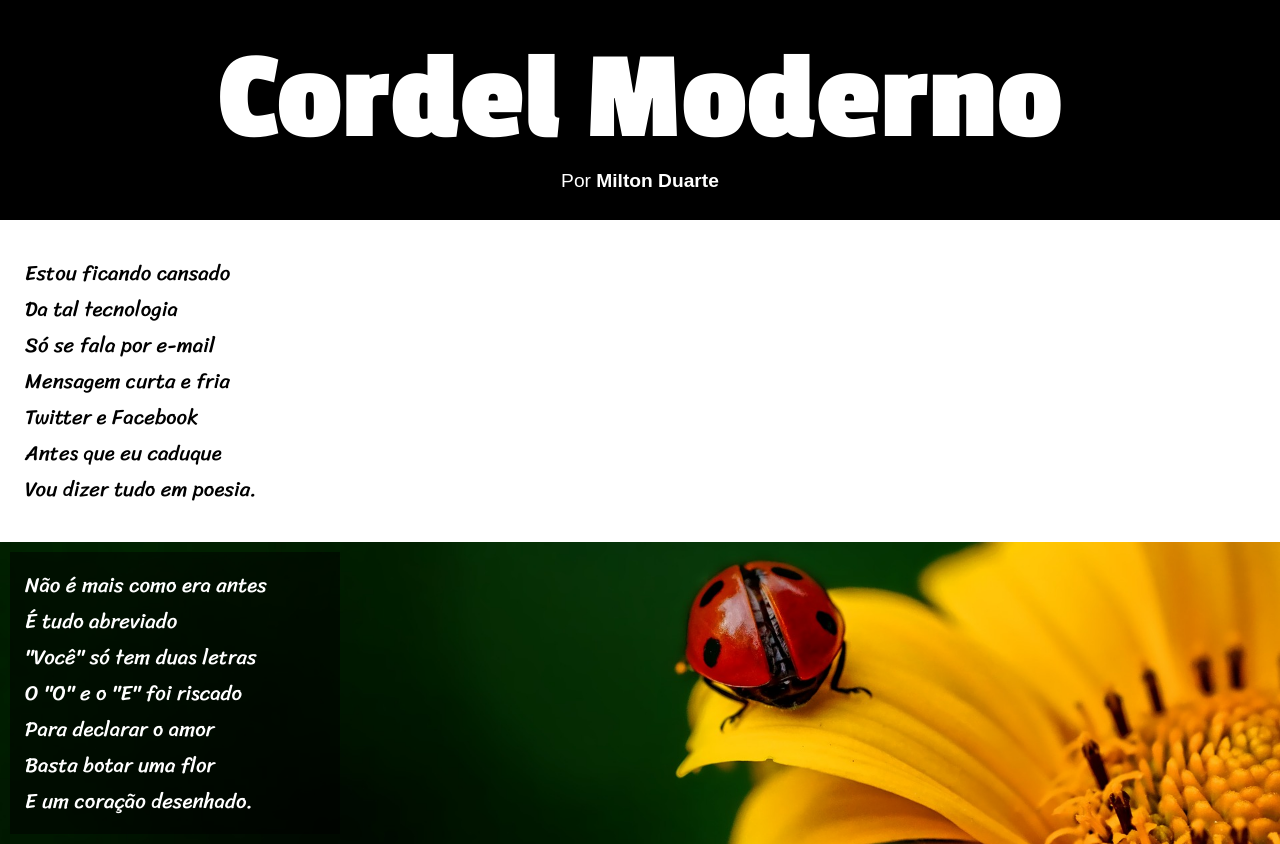
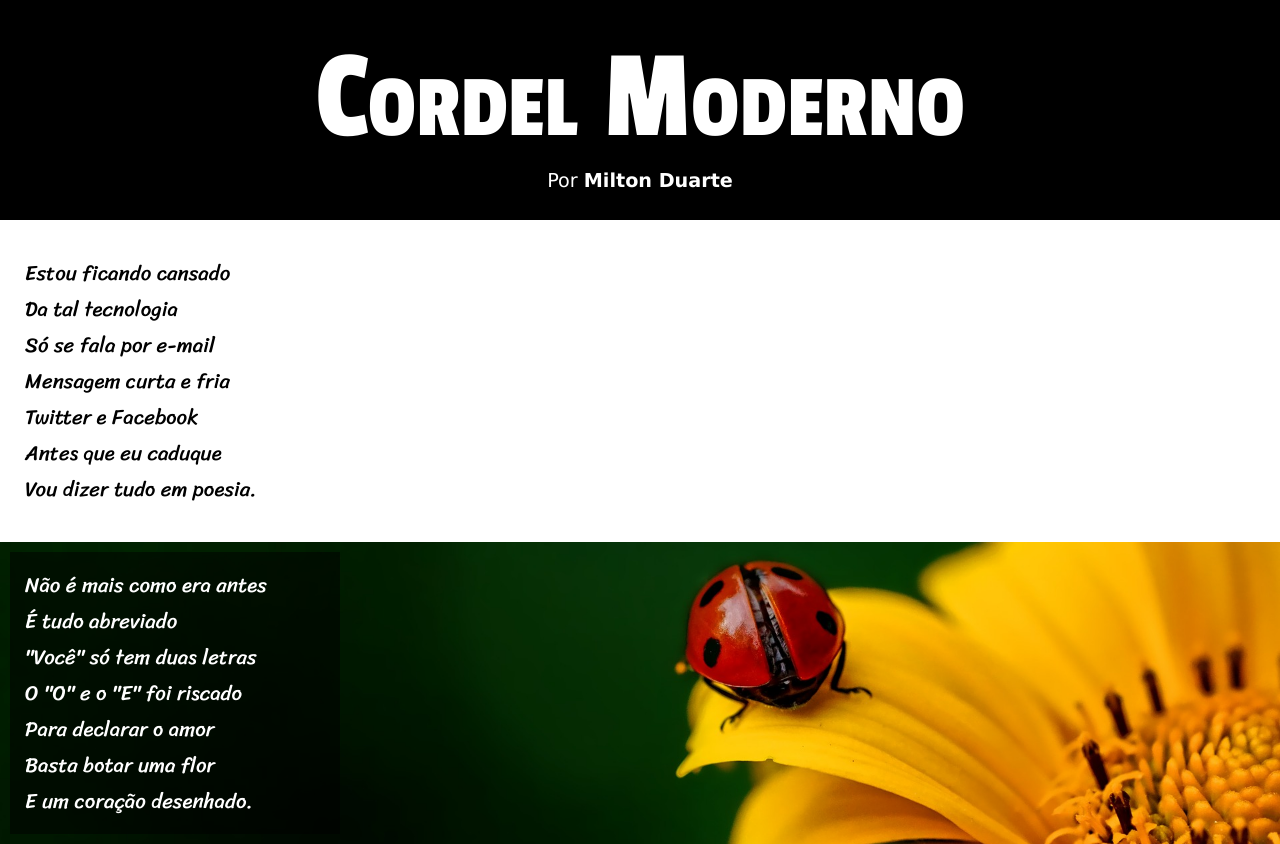
Before and after one commit to luizguga/projeto-cordel, a plain HTML site: page index.html in a window 1280 px wide. Shown: the top 844 px of the page. Drawn offline with Linux system fonts and the light colour scheme; files that its build step writes are made by us from their sources.

Commit message:
atualizei o estilo

```diff
--- a/estilo/meu-estilo.css
+++ b/estilo/meu-estilo.css
@@ -4,12 +4,18 @@
 
 @import url('https://fonts.googleapis.com/css2?family=Sriracha&display=swap');
 
+:root {
+    --fonte1: Verdana, Geneva, Tahoma, sans-serif;
+    --fonte2: 'Passion One', cursive;
+    --fonte3: 'Sriracha', cursive;
+}
 * {
     margin: 0px;
     padding: 0px;
 }
-body {
-    font-family: Arial, Helvetica, sans-serif;
+html, body {
+    background-color: darkgray;
+    font-family: var(--fonte1);
 }
 header {
     background-color: black;
@@ -20,8 +26,9 @@ header {
     position: relative;
 }
 header h1 {
-    font-family: 'Passion One', cursive;
-    font-weight: bold;
+    font-family: var(--fonte2);
+    font-weight: normal;
+    font-variant: small-caps;
     font-size: 10vw;
 }
 header p {
@@ -61,7 +68,7 @@ section p {
     margin: 10px 0px;
 }
 #img-fundo-1 {
-    background: black url('imagens/background001.jpg') right center no-repeat fixed;
+    background: black url('../imagens/background001.jpg') right center no-repeat fixed;
     background-size: cover;
 }
 #img-fundo-1 p {
@@ -69,7 +76,7 @@ section p {
     color: white;
 }
 #img-fundo-2 {
-    background: black url('imagens/background002.jpg') right center no-repeat fixed;
+    background: black url('../imagens/background002.jpg') right center no-repeat fixed;
     background-size: cover;
 }
 #img-fundo-2 p {
--- a/index.html
+++ b/index.html
@@ -5,7 +5,7 @@
     <meta http-equiv="X-UA-Compatible" content="IE=edge">
     <meta name="viewport" content="width=device-width, initial-scale=1.0">
     <title>Cordel Moderno</title>
-    <link rel="stylesheet" href="meu-estilo.css">
+    <link rel="stylesheet" href="estilo/meu-estilo.css">
 </head>
 <body>
     <header>
```
